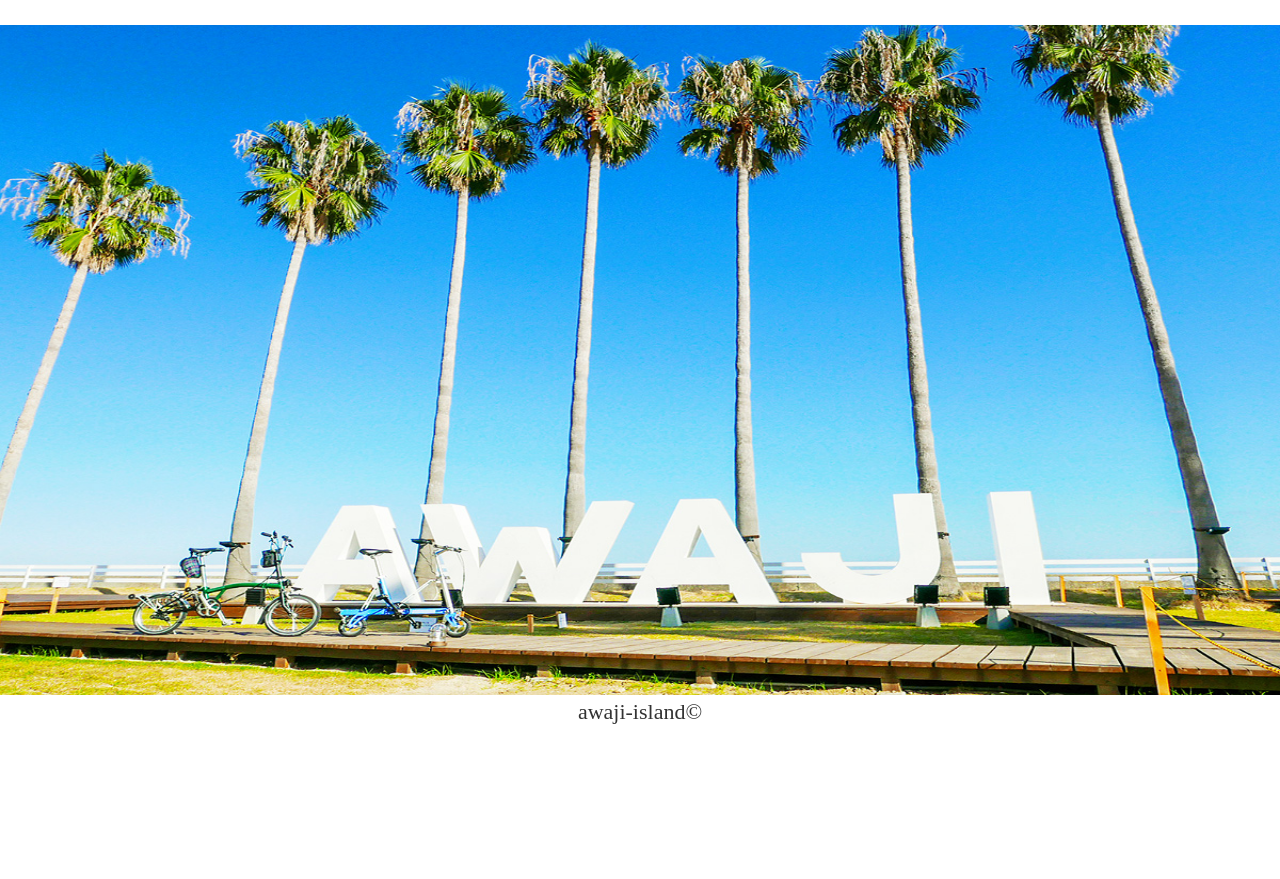
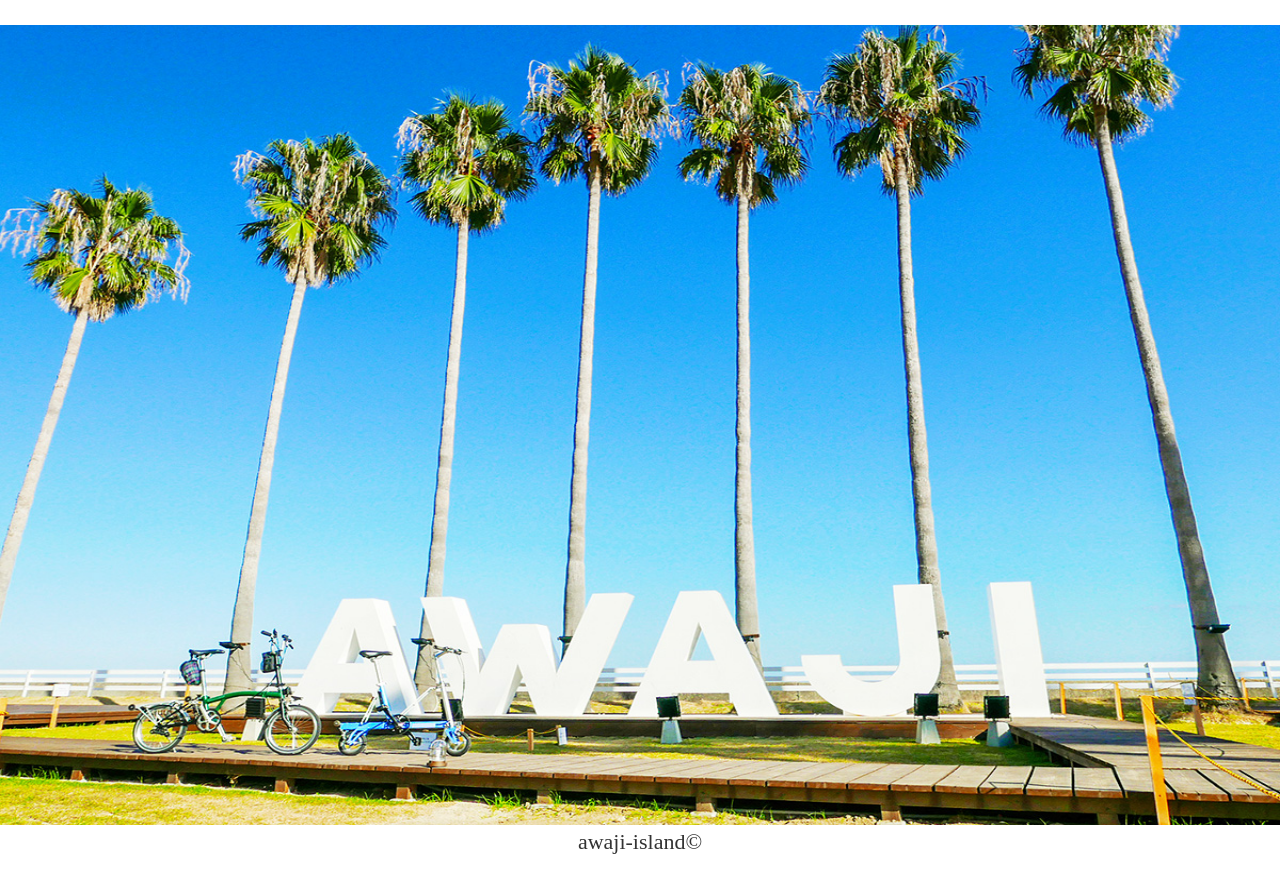
Before and after one commit to fKyhi/awaji-island, a plain HTML site: page awaji_island/index.html in a window 1280 px wide. Shown: the part 55-934 px from the top of the page. Before the commit the page ends 804 px from the top, so only its background shows below. Drawn offline with Linux system fonts and the light colour scheme.

Commit message:
トップページ画像編集

```diff
--- a/awaji_island/index.html
+++ b/awaji_island/index.html
@@ -11,6 +11,9 @@
 
     <div class="contents">
       <img src="images/awaji.jpg" alt="awaji-photo" class="awaji-photo">
+    </div class="shop">
+    <div>
+
     </div>
 
     <footer>
--- a/awaji_island/style.css
+++ b/awaji_island/style.css
@@ -25,7 +25,7 @@ header {
 /* コンテンツCSS */
 .awaji-photo {
   width: 100vw;
-  height: calc(100vh - 130px);
+  height: 100vh;
 }
 /* コンテンツCSS */
 
```
